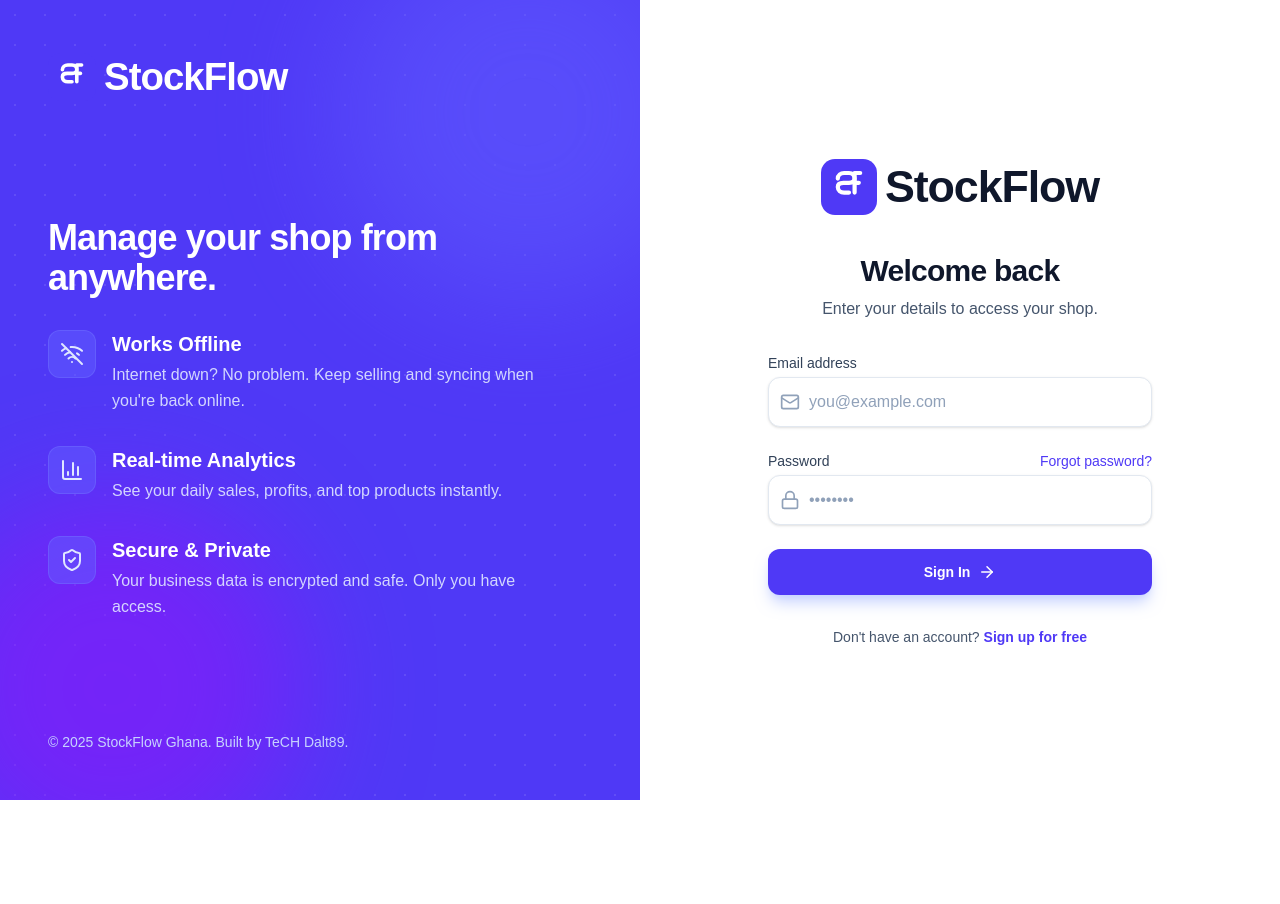
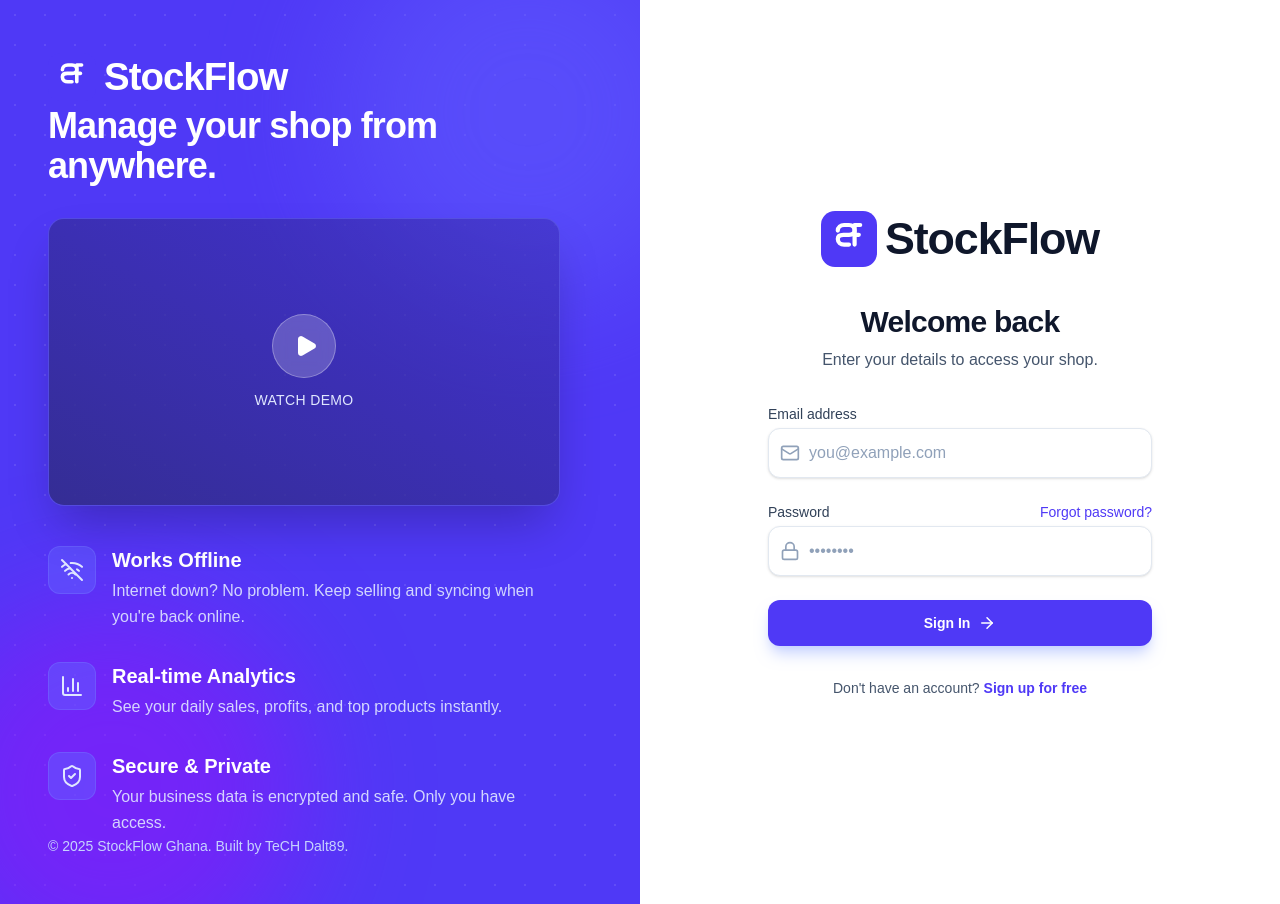
Before and after one commit to Baidoo89/my-inventory-saas, a Next.js app in the folder my-inventory-saas/: page /login in a window 1280 px wide. Before the commit the page ends 800 px from the top, so only its background shows below. Built offline with nearby package versions, Linux system fonts and the light colour scheme.

Commit message:
Add demo video placeholder

```diff
--- a/my-inventory-saas/app/login/page.tsx
+++ b/my-inventory-saas/app/login/page.tsx
@@ -5,7 +5,7 @@ import { createClient } from '@supabase/supabase-js'
 import { useRouter } from 'next/navigation'
 import { SUPABASE_URL, SUPABASE_KEY } from '../config'
 import { Logo } from '../components/Logo'
-import { Mail, Lock, ArrowRight, Loader2, CheckCircle2, AlertCircle, WifiOff, BarChart3, ShieldCheck, Store, Phone, MapPin, User } from 'lucide-react'
+import { Mail, Lock, ArrowRight, Loader2, CheckCircle2, AlertCircle, WifiOff, BarChart3, ShieldCheck, Store, Phone, MapPin, User, Play } from 'lucide-react'
 import Link from 'next/link'
 
 const supabase = createClient(SUPABASE_URL, SUPABASE_KEY)
@@ -132,6 +132,17 @@ export default function AuthPage() {
 
         <div className="relative z-10 max-w-lg">
           <h2 className="text-4xl font-bold mb-8 tracking-tight">Manage your shop from anywhere.</h2>
+
+          {/* Demo Video Placeholder */}
+          <div className="mb-10 rounded-2xl overflow-hidden border border-indigo-400/30 shadow-2xl bg-indigo-800/50 aspect-video flex items-center justify-center group cursor-pointer hover:bg-indigo-800/70 transition-all relative">
+            <div className="absolute inset-0 bg-gradient-to-tr from-indigo-900/80 to-transparent"></div>
+            <div className="relative z-10 flex flex-col items-center gap-3">
+                <div className="w-16 h-16 rounded-full bg-white/20 flex items-center justify-center backdrop-blur-sm group-hover:scale-110 transition-transform border border-white/30">
+                    <Play className="w-6 h-6 text-white fill-white ml-1" />
+                </div>
+                <span className="text-sm font-medium text-indigo-100 tracking-wide uppercase">Watch Demo</span>
+            </div>
+          </div>
 
           <div className="space-y-8">
             <div className="flex gap-4">
```
